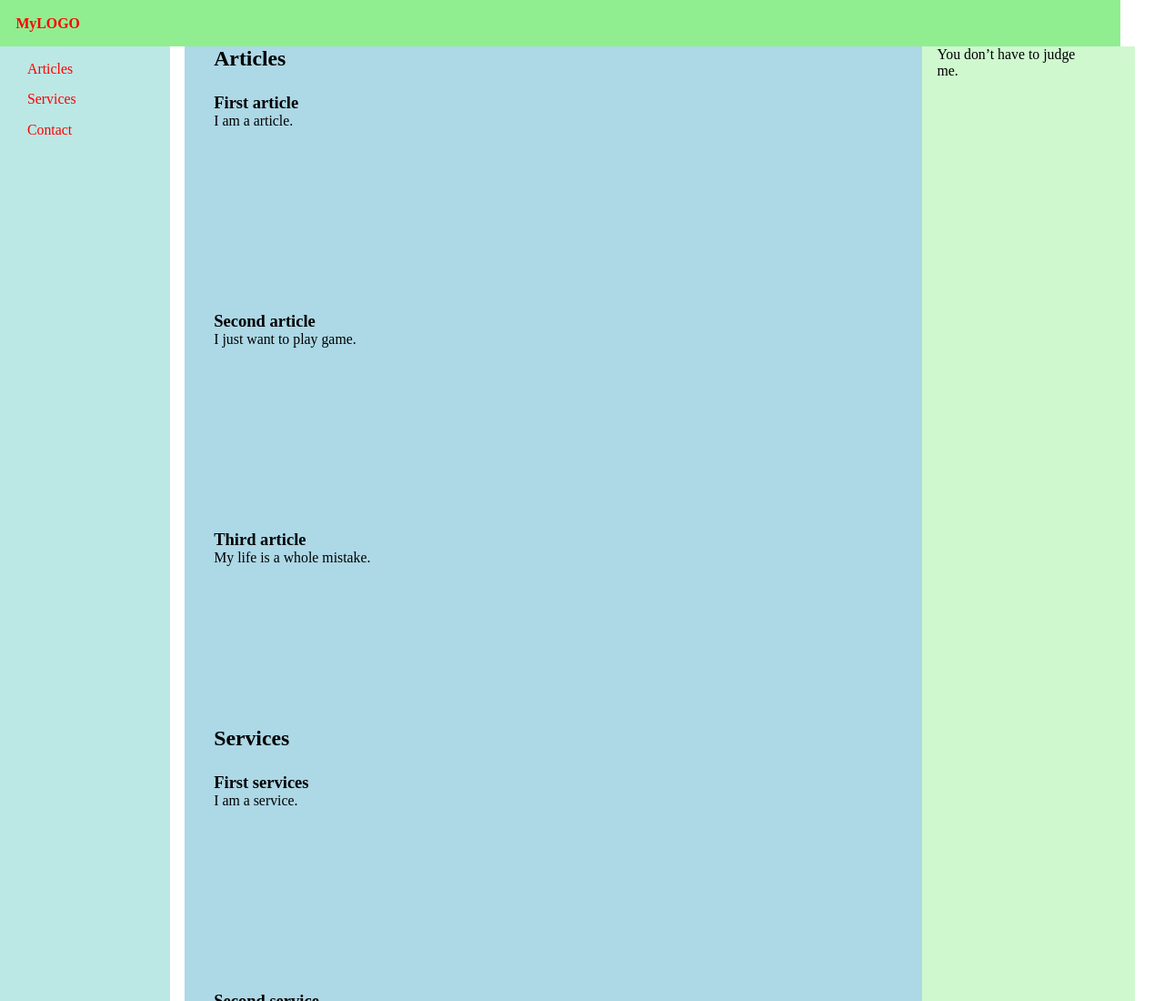
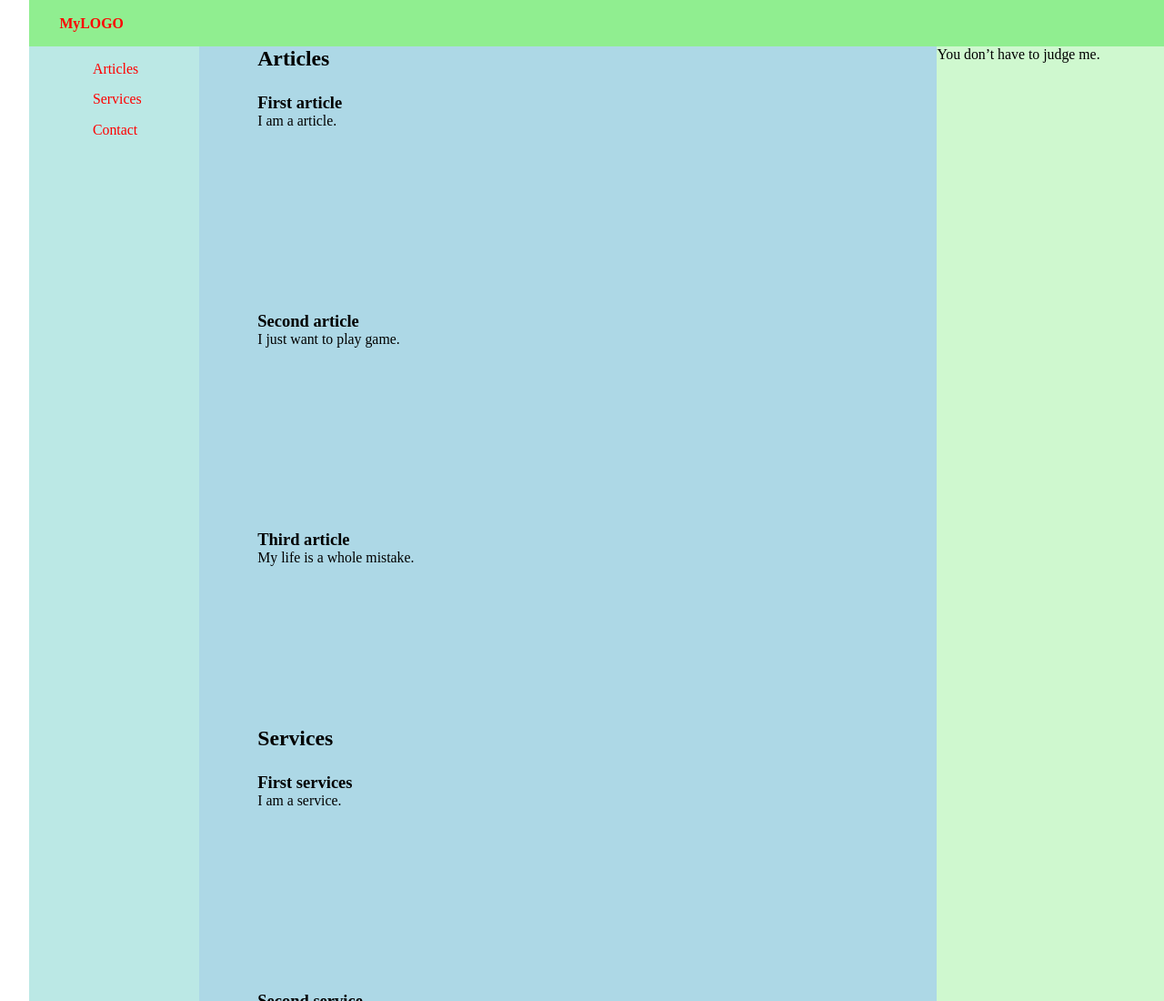
Before and after one commit to erardlucien/webpagedemo, a plain HTML site: page index.html in a window 1280 px wide. Shown: the top 1100 px of the page at 91% size. Drawn offline with Linux system fonts and the light colour scheme.

Commit message:
a revision.

```diff
--- a/css/main.css
+++ b/css/main.css
@@ -27,8 +27,8 @@ body {
     box-sizing: inherit;
     text-decoration: none;
     list-style-type: none;
-    margin: 0 1rem 0 0;
-    padding: 0;
+    margin: 0;
+    padding: 0 0 0 1rem;
 }
 
 /* ==================================
@@ -73,7 +73,7 @@ body {
     display: flex;
     justify-content: space-between;
     background-color: lightgreen;
-    padding: 1rem;
+    padding: 3rem;
 }
 
 /* ==================================
@@ -120,11 +120,11 @@ body {
 }
 
 .navbar-icon::before {
-    bottom: 4px;
+    bottom: -1rem;
 }
 
 .navbar-icon::after {
-    top: 4px;
+    top: 1rem;
 }
 
 /* ==================================
```
